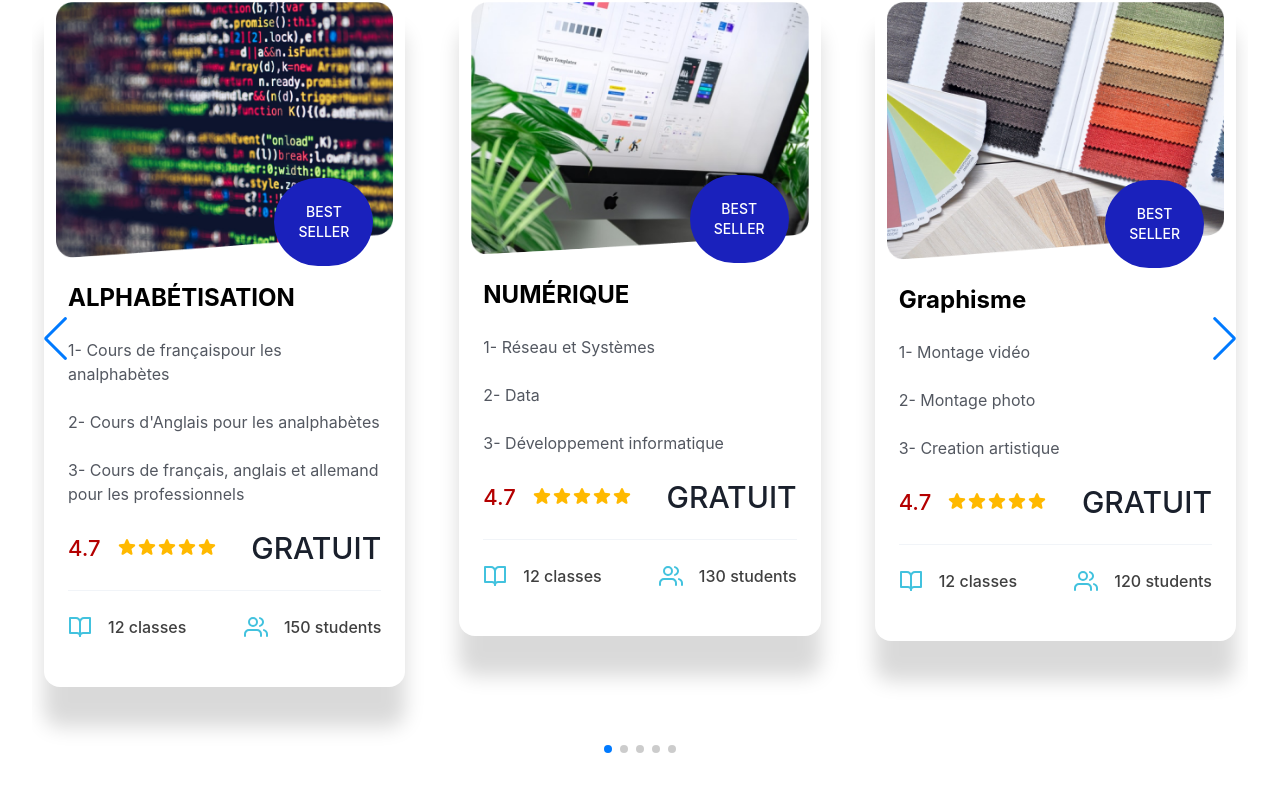
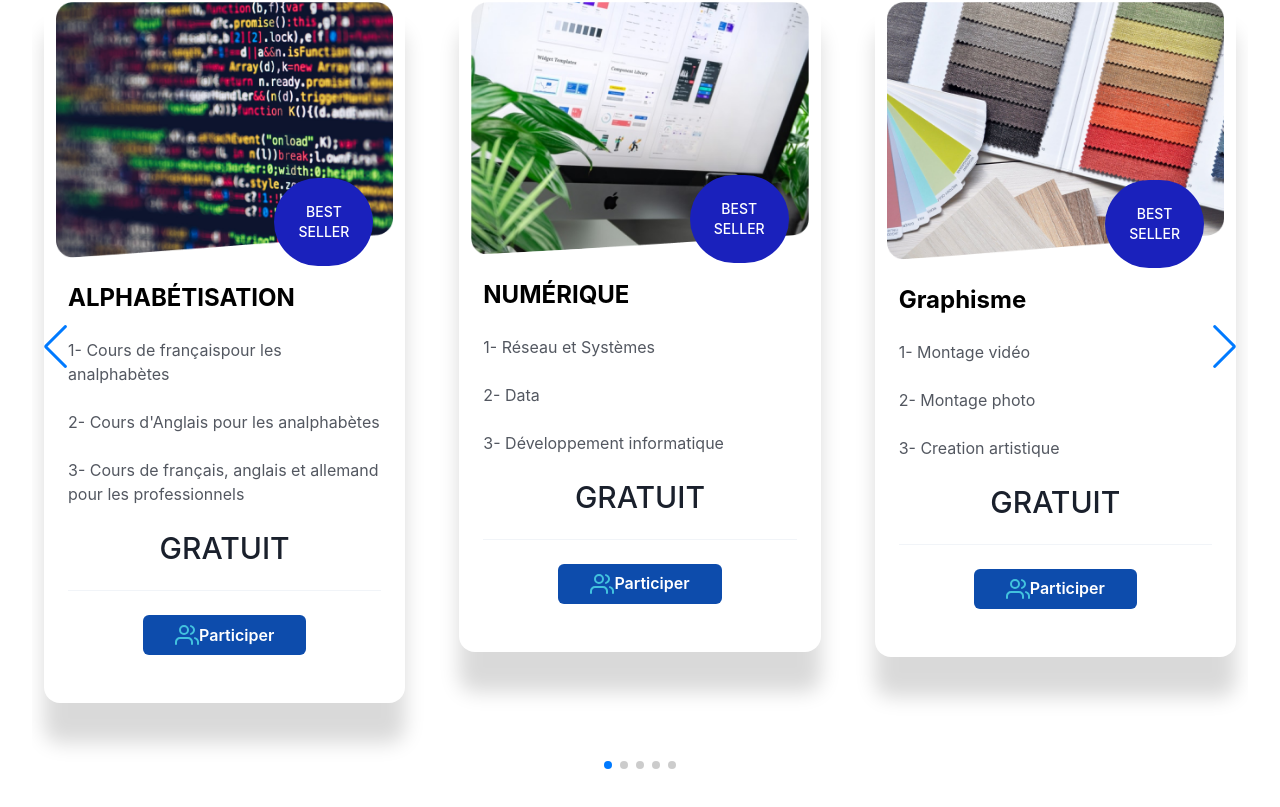
Before and after one commit to iimAtomic/A-numerique, a Next.js app: page / in a window 1280 px wide. Shown: the part 3250-4057 px from the top of the page. Built offline with nearby package versions, Linux system fonts and the light colour scheme.

Commit message:
formationn maj

```diff
--- a/app/components/Courses/index.tsx
+++ b/app/components/Courses/index.tsx
@@ -13,11 +13,23 @@ import React from "react";
 import Link from "next/link";
 import Image from "next/image";
 import { StarIcon } from "@heroicons/react/24/solid";
+import { Button, Flex, useColorModeValue } from '@chakra-ui/react'
+import { useState } from 'react'
 
 const Home = () => {
   const handleClick = () => {
     window.location.href = 'https://www.example.com';
   };}
+
+
+  function randomColor() {
+    return Math.floor(Math.random() * 5)
+  }
+
+  const colorList: string[] = ['#E53E3E', '#38A169', '#00B5D8', '#44337A', '#ED64A6']
+
+
+
 
 // CAROUSEL DATA
 interface DataType {
@@ -106,16 +118,25 @@ const MultiCours: React.FC = () => {
     const handleClick = () => {
       window.location.href = 'https://forms.gle/dUD42YSUrjZcjXV88';
     }
+
+    const [colorCode, setColorCode] = useState(colorList[randomColor()])
+
+
+  const handleButtonClick = () => {
+    setColorCode(colorList[randomColor()]);
+    handleClick();
+  };
+
   return (
     <div id="courses">
       <div className="mx-auto max-w-7xl sm:py-8 px-4 lg:px-8">
         <div className="sm:flex justify-between items-center">
           <h3 className="text-midnightblue text-4xl lg:text-55xl font-semibold mb-5 sm:mb-0">
-            Cours Populaires , cliquez pour y acceder
+            Cours Populaires
           </h3>
-          <Link href="/" className="text-Blueviolet text-lg font-medium space-links" onClick={handleClick}>
+          {/* <Link href="/" className="text-Blueviolet text-lg font-medium space-links" onClick={handleClick}>
             Voir plus&nbsp;&gt;&nbsp;
-          </Link>
+          </Link> */}
         </div>
 
         <Swiper
@@ -134,6 +155,26 @@ const MultiCours: React.FC = () => {
               slidesPerGroup: 1,
             },
             600: {
+              slidesPerView: 1,
+              slidesPerGroup: 1,
+            },
+            500: {
+              slidesPerView: 1,
+              slidesPerGroup: 1,
+            },
+            400: {
+              slidesPerView: 1,
+              slidesPerGroup: 1,
+            },
+            300: {
+              slidesPerView: 1,
+              slidesPerGroup: 1,
+            },
+            200: {
+              slidesPerView: 1,
+              slidesPerGroup: 1,
+            },
+            100: {
               slidesPerView: 1,
               slidesPerGroup: 1,
             },
@@ -166,14 +207,17 @@ const MultiCours: React.FC = () => {
                     <h3 className="text-base font-normal pt-6 opacity-75">3- {items.content3}</h3>
                   </div>
 
-                  <div className="flex justify-between items-center py-6">
+                  <div className="flex justify-center items-center py-6">
                     <div className="flex gap-4">
-                      <h3 className="text-red text-22xl font-medium">{items.rating}</h3>
-                      <div className="flex">
+
+                      {/* <h3 className="text-red text-22xl font-medium">{items.rating}</h3> */}
+                      {/* <div className="flex">
                         {[...Array(5)].map((_, index) => (
                           <StarIcon key={index} className="h-5 w-5 text-gold" />
                         ))}
-                      </div>
+                        </div> */
+                      }
+
                     </div>
                     <div>
                       <h3 className="text-3xl font-medium">GRATUIT</h3>
@@ -182,30 +226,30 @@ const MultiCours: React.FC = () => {
 
                   <hr style={{ color: "#C4C4C4" }} />
 
-                  <div className="flex justify-between pt-6">
-                    <div className="flex gap-4">
-                      <Image
-                        src="/assets/courses/book-open.svg"
-                        alt="classes"
-                        width={24}
-                        height={24}
-                        className="inline-block m-auto"
-                      />
-                      <h3 className="text-base font-medium text-black opacity-75">
-                        {items.classes} classes
-                      </h3>
-                    </div>
-                    <div className="flex gap-4">
-                      <Image
+                  <div className="flex justify-center pt-6">
+                    <div className="flex gap-2">
+                      <Button
+                        px={8}
+                        bg={useColorModeValue('#0D4CAC', '#0D4CAC')}
+                        color={'white'}
+                        rounded={'md'}
+                        _hover={{
+                          boxShadow: 'lg',
+                        }}
+                        onClick={handleButtonClick}
+                        >
+                         <Image
                         src="/assets/courses/users.svg"
                         alt="students"
                         width={24}
                         height={24}
                         className="inline-block m-auto"
-                      />
-                      <h3 className="text-base font-medium text-black opacity-75">
-                        {items.students} students
-                      </h3>
+                        />
+                        Participer
+                      </Button>
+                      {/* <button className="text-base font-medium text-black opacity-75 " onClick={handleClick}>
+                        Participer
+                      </button> */}
                     </div>
                   </div>
                 </div>
```
